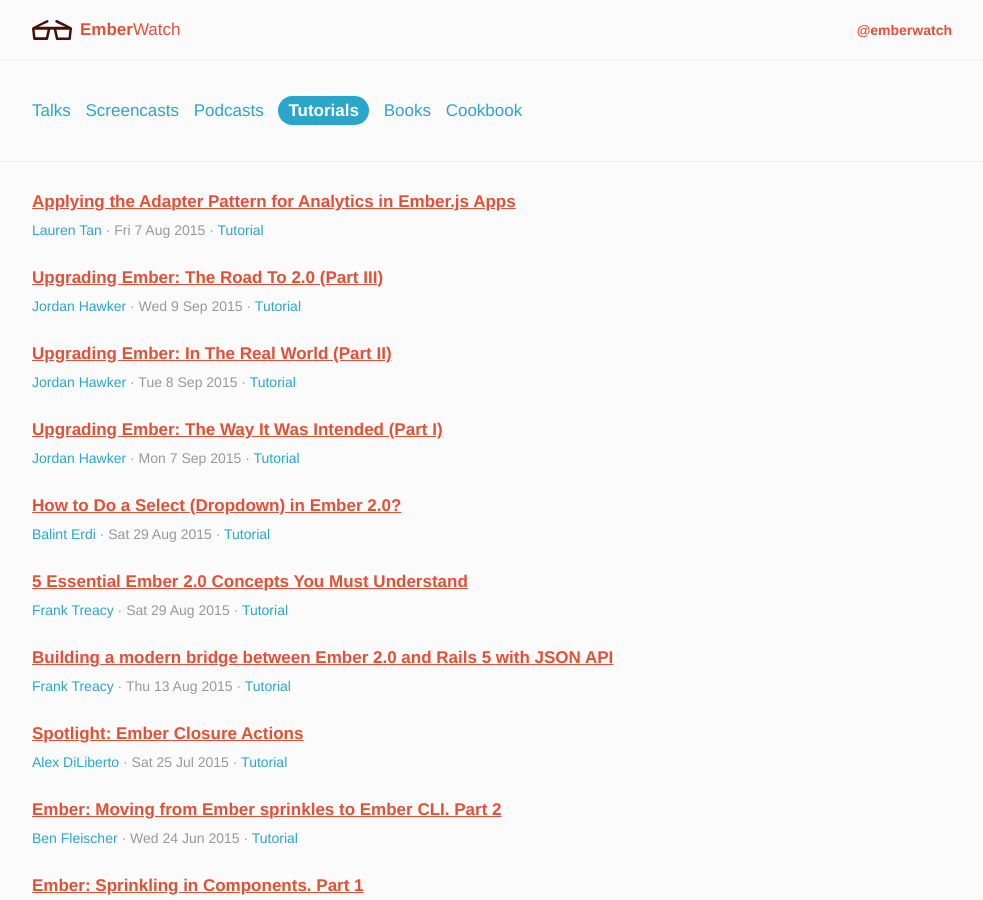
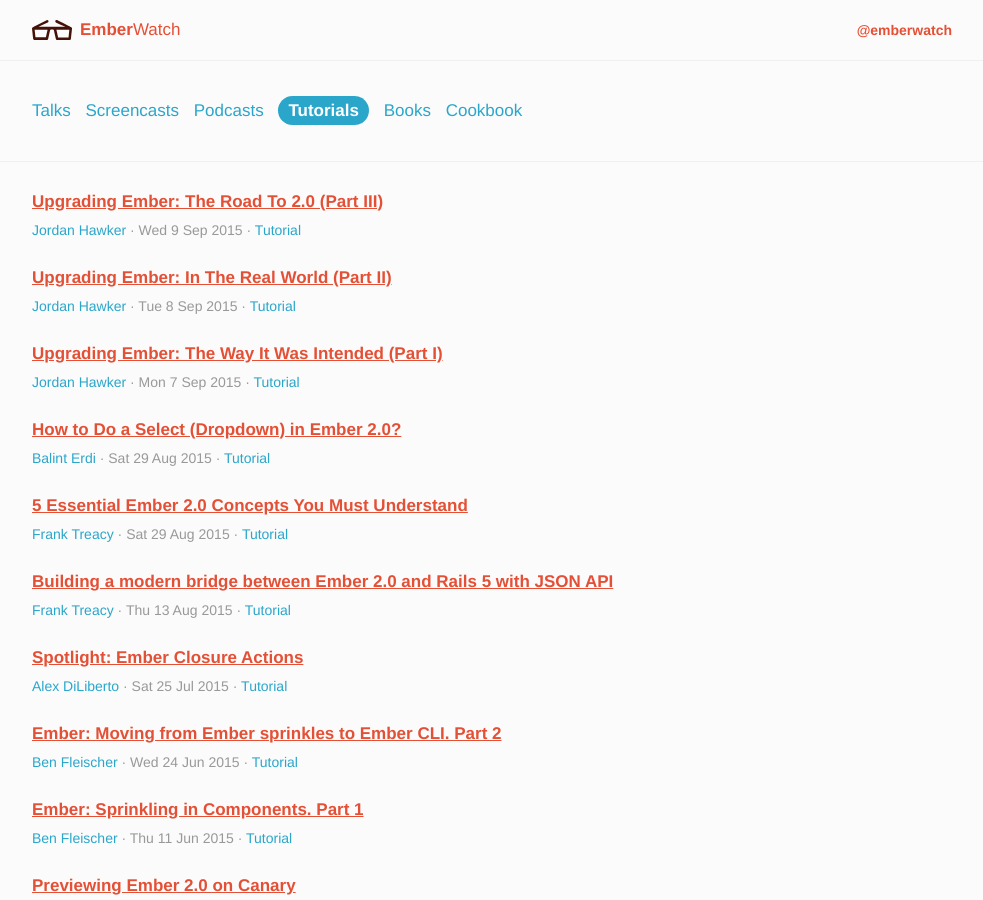
Before and after one commit to emberwatch/emberwatch, a Jekyll site: the page built from tutorials.html, in a window 1280 px wide and 900 px high. Shown: the whole window, without its empty margins (148-1131 px from the left). Built offline with Jekyll 4.4.1, drawn with Linux system fonts in a browser that asks for light colours; Markdown is read by kramdown in place of the engine named in the settings; comment, search, counter and statistics services are not loaded.

Commit message:
Revert "Added Article on Adapter Pattern for Analytics in Ember.js"

```diff
--- a/_data/tutorials.yml
+++ b/_data/tutorials.yml
@@ -1,12 +1,4 @@
 ---
-- title: 'Applying the Adapter Pattern for Analytics in Ember.js Apps'
-  author_ids:
-  - 165
-  date: '2015-08-07'
-  date_created: '2015-08-07'
-  date_updated: '2015-08-07'
-  urls:
-  - https://medium.com/the-ember-way/applying-the-adapter-pattern-for-analytics-in-ember-js-apps-29448cbcedf3
 - title: 'Upgrading Ember: The Road To 2.0 (Part III)'
   author_ids:
   - 253
```
